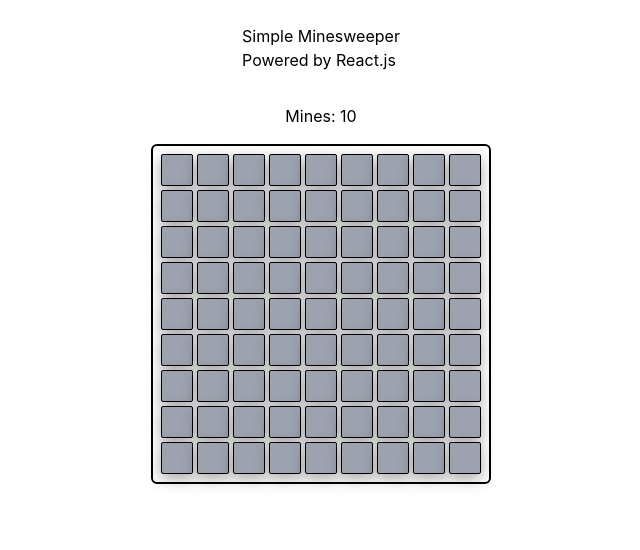
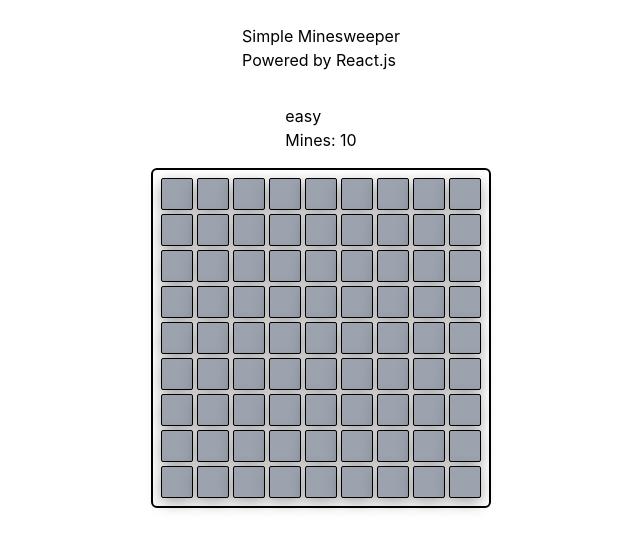
Before and after one commit to nitikhon/minesweeper-react, a React (Create React App) app in the folder app/: page / in a window 1280 px wide. Shown: the top 550 px of the page, without its empty margins (319-959 px from the left). Built offline with nearby package versions, Linux system fonts and the light colour scheme; the HTML template or start-up script is replaced by a standard one.

Commit message:
add incomplete DiffSelect.jsx

```diff
--- a/app/src/components/Board.jsx
+++ b/app/src/components/Board.jsx
@@ -1,6 +1,7 @@
 import { useEffect, useState } from "react"
 import Cell from "./Cell";
 import GameOver from "./GameOver";
+import DiffSelect from './DiffSelect.jsx';
 import './Game.css';
 
 export default function Board(){
@@ -238,6 +239,7 @@ export default function Board(){
                 <h2>Powered by React.js</h2>
             </div>
             <div className="game-stats">
+                <DiffSelect diff='easy'/>
                 <p>Mines: {minesCount[gameMode]}</p>
             </div>
             {gameOver.currentState ? <GameOver isWinning={gameOver.isWinning} isShow={gameOver.currentState}/> : ''}
--- /dev/null
+++ b/app/src/components/DiffSelect.jsx
@@ -0,0 +1,23 @@
+import React from 'react';
+import { useState } from 'react';
+
+export default function DiffSelect(props) {
+
+    const [drop, setDrop] = useState(false);
+
+    const toggleDropdown = () => { setDrop(!drop); }
+
+    return (
+      <>
+        <button onClick={toggleDropdown}>
+          <p>{props.diff}</p>
+          {drop &&
+            <ul>
+              <li>Easy</li>
+              <li>Normal</li>
+              <li>Hard</li>
+            </ul>}
+        </button>
+      </>
+    )
+}
```
